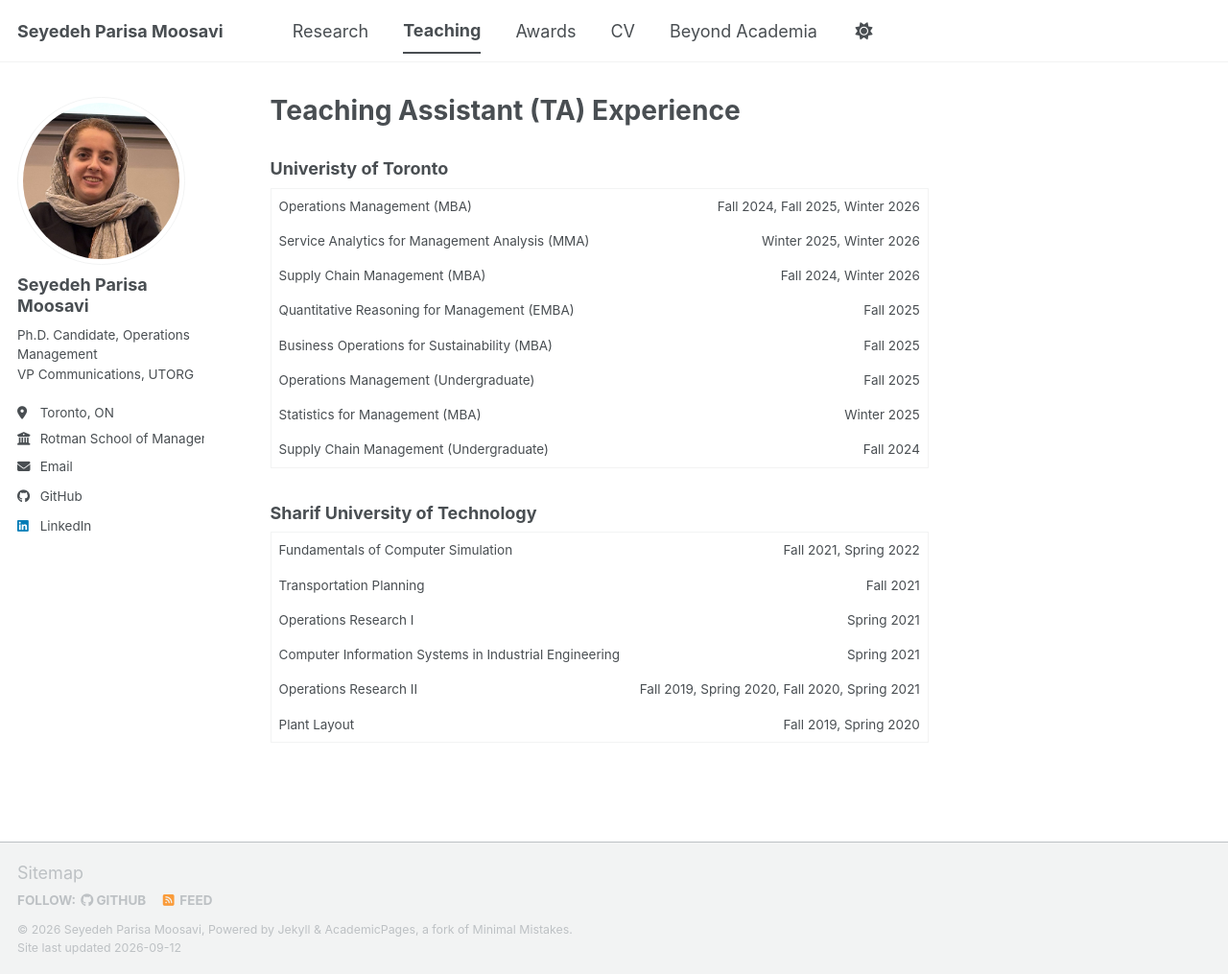
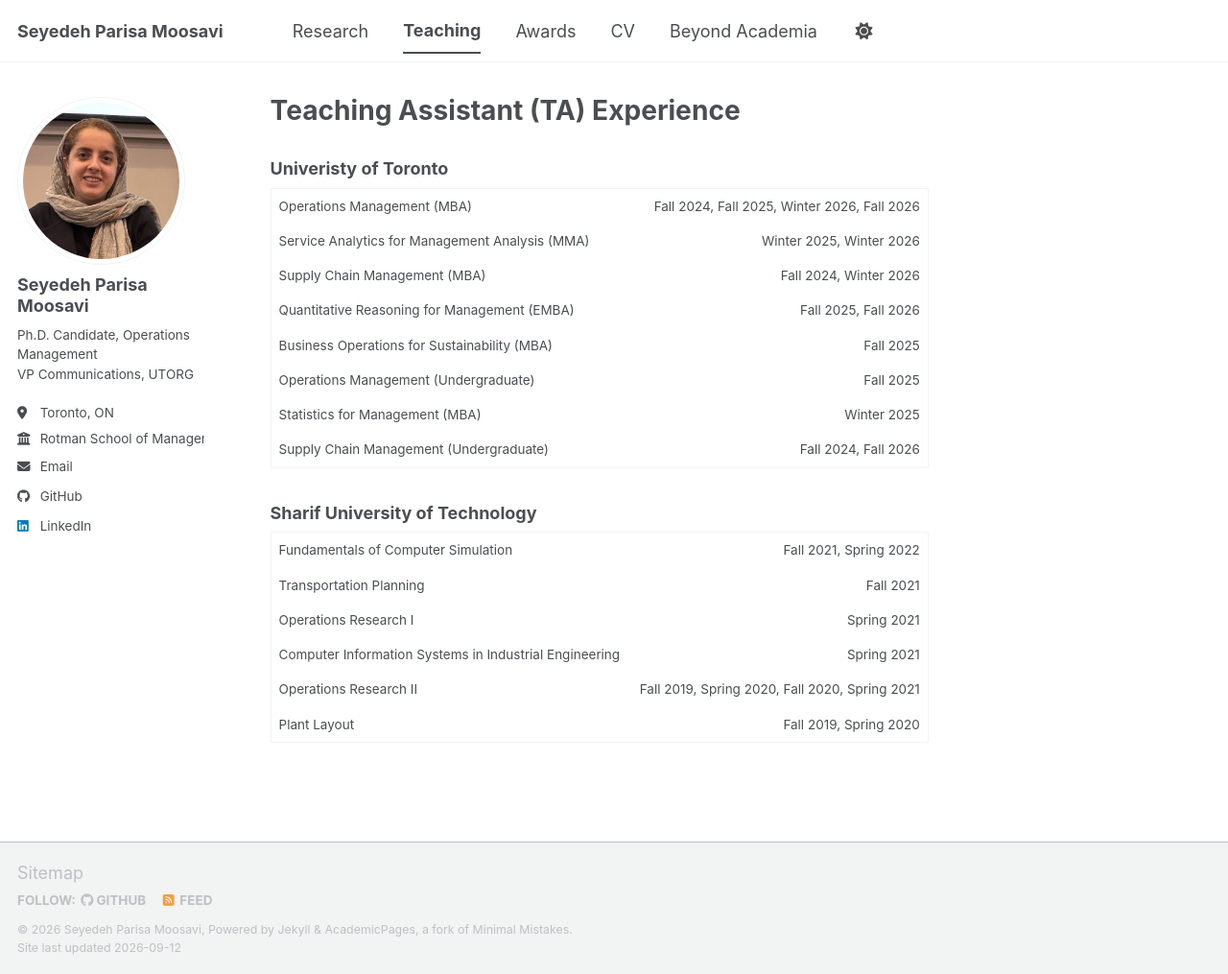
Before and after one commit to parisamsv/parisamsv.github.io, a Jekyll site: the page built from _pages/teaching.html, in a window 1280 px wide and 1015 px high. Shown: the whole window at 96% size. Built offline with Jekyll 4.4.1, drawn with Linux system fonts in a browser that asks for light colours; a script bundle is joined from its source files by our own code; library files that are not in the unit come from our copies.

Commit message:
Add Fall 2026 to course offerings

```diff
--- a/_pages/teaching.html
+++ b/_pages/teaching.html
@@ -40,7 +40,7 @@
 <table class="no-border-table">
   <tr>
     <td class="right-align">Operations Management (MBA)</td>
-    <td class="left-align">Fall 2024, Fall 2025, Winter 2026</td>
+    <td class="left-align">Fall 2024, Fall 2025, Winter 2026, Fall 2026</td>
   </tr>
   <tr>
     <td class="right-align">Service Analytics for Management Analysis (MMA)</td>
@@ -52,7 +52,7 @@
   </tr>
   <tr>
     <td class="right-align">Quantitative Reasoning for Management (EMBA)</td>
-    <td class="left-align">Fall 2025</td>
+    <td class="left-align">Fall 2025, Fall 2026</td>
   </tr>
   <tr>
     <td class="right-align">Business Operations for Sustainability (MBA)</td>
@@ -68,7 +68,7 @@
   </tr>
   <tr>
     <td class="right-align">Supply Chain Management (Undergraduate)</td>
-    <td class="left-align">Fall 2024</td>
+    <td class="left-align">Fall 2024, Fall 2026</td>
   </tr>
 </table>
 
```
